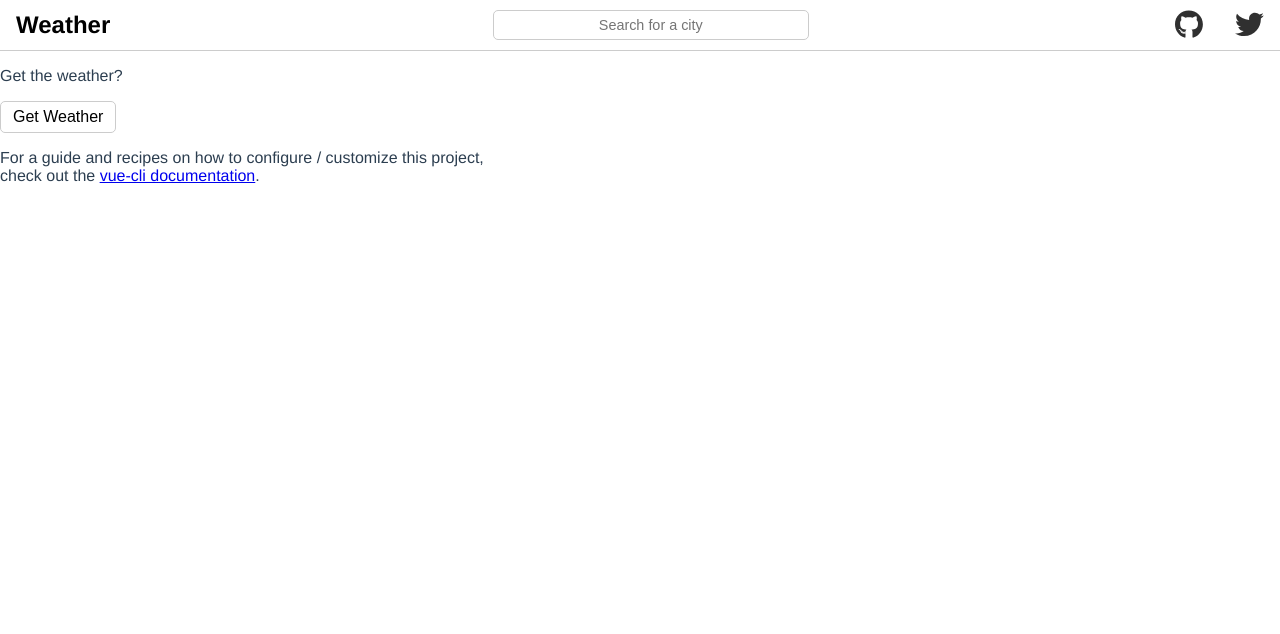
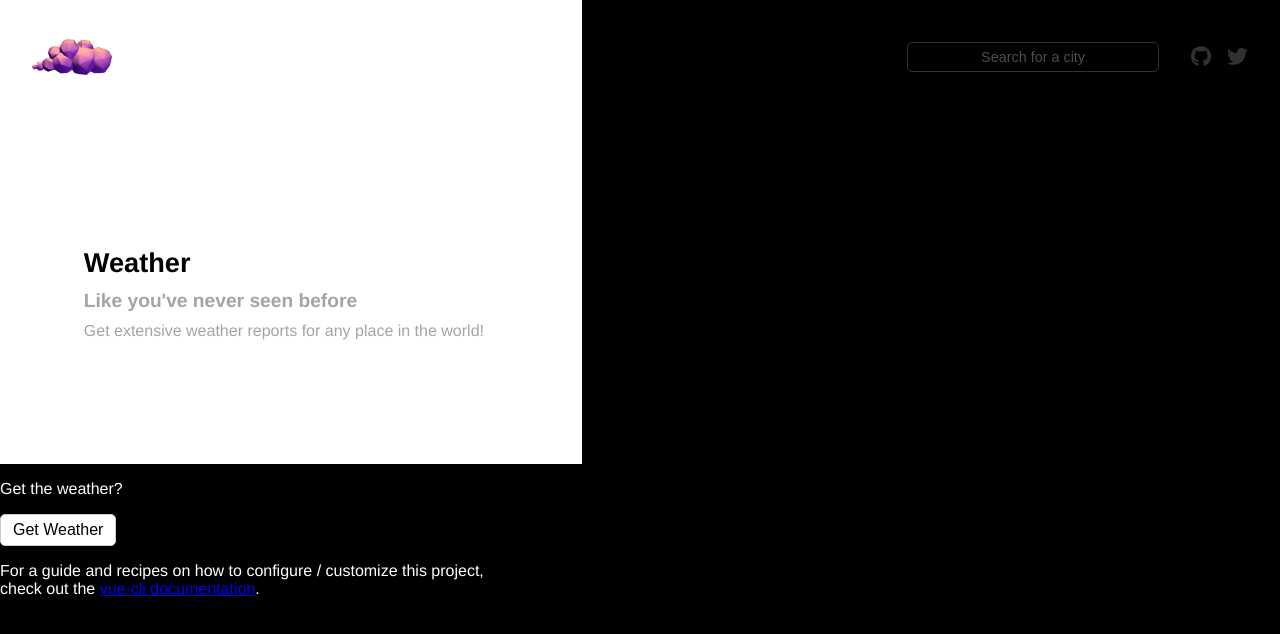
Before and after one commit to brandon-kong/better-weather-app, a Vue app: page / in a window 1280 px wide. Shown: the top 634 px of the page. Built offline with nearby package versions, Linux system fonts and the light colour scheme.

Commit message:
UI rework

```diff
--- a/src/App.vue
+++ b/src/App.vue
@@ -1,5 +1,4 @@
 <template>
-    <Navbar/>
     <router-view/>
     <footer>
         <p>
@@ -11,6 +10,7 @@
 </template>
 
 <style>
+
 body, h1 {
    padding: 0;
    margin: 0;
@@ -21,7 +21,7 @@ body, h1 {
     -webkit-font-smoothing: antialiased;
     -moz-osx-font-smoothing: grayscale;
     box-sizing: border-box;
-    color: #2c3e50;
+    color: #fff;
     padding: 0;
     margin: 0;
 }
@@ -36,12 +36,11 @@ nav a {
 <script>
 
 // States
-import Navbar from './components/Navbar/Main.vue'
+// import Navbar from './components/Navbar/Main.vue'
 
 export default {
     name: 'App',
     components: {
-        Navbar
     }
 }
 </script>
--- a/src/components/IconList/Main.vue
+++ b/src/components/IconList/Main.vue
@@ -18,12 +18,18 @@
         align-items: center;
         margin: 0;
         padding: 0;
-        gap: 2rem;
+        gap: 1rem;
     }
 
     .icon {
-        font-size: 1.8rem;
-        color: #303030;
+        font-size: 1.3rem;
+        color: #a4a4a4;
+        opacity: 0.3;
+        transition: all 0.3s ease;
+    }
+
+    .icon:hover {
+        opacity: 0.7;
     }
 </style>
 
--- a/src/components/Navbar/Main.vue
+++ b/src/components/Navbar/Main.vue
@@ -13,16 +13,19 @@
 
 <style scoped>
     .container {
-        padding: 0;
-        padding-left: 1rem;
-        padding-right: 1rem;
-        border-bottom: 1px solid #ccc;
+        padding: 0 2rem 0 2rem;
+        padding-top: 20px;
+        background: rgba(151, 149, 149, 0);
+
+        position: absolute;
+        top: 0px;
+        width: 100%;
     }
+
     .nav-container {
         display: flex;
         justify-content: space-between;
         align-items: center;
-        background: white;
         max-height: 60px;
         min-height: 50px;
     }
@@ -30,7 +33,7 @@
     .title {
         font-size: 1.5rem;
         font-weight: 600;
-        color: rgb(0, 0, 0);
+        color: #a4a4a4;
     }
 
 </style>
--- a/src/components/Searchbox/Main.vue
+++ b/src/components/Searchbox/Main.vue
@@ -16,15 +16,25 @@
         margin-left: 1rem;
     }
     .searchbox-input {
-        padding: 6px 4rem;
+        padding: 6px 2rem;
         font-size: .9rem;
         text-align: center;
-        border: 1px solid #ccc;
+        border: 1px solid #a4a4a4;
+        background: none;
         border-radius: 5px;
+        color: #ffffff;
+        opacity: 0.3;
+
+        transition: all 0.3s ease;
     }
 
     .searchbox-input:focus {
         outline: none;
+        opacity: .7;
+    }
+
+    .searchbox-input::placeholder {
+        color: #fff;
     }
 </style>
 <script>
--- /dev/null
+++ b/src/components/StackText/Main.vue
@@ -0,0 +1,55 @@
+<template>
+    <div class="stack-container">
+        <h1 class="stack-title">Weather</h1>
+        <h2 class="stack-subtitle">Like you've never seen before</h2>
+        <p class="stack-text">Get extensive weather reports for any place in the world!</p>
+    </div>
+</template>
+
+<style scoped>
+    h1, h2, p {
+        margin: 0;
+        padding: 5px 0;
+    }
+
+    .stack-container {
+        width: 80%;
+        margin: auto;
+        display: flex;
+        flex-direction: column;
+        justify-content: center;
+        align-items: flex-start;
+        text-align: left;
+        height: auto;
+    }
+
+    .stack-title {
+        font-size: 1.7rem;
+        font-weight: 900;
+        color: #000;
+        line-height: 1.2;
+    }
+
+    .stack-subtitle {
+        font-size: 1.2rem;
+        font-weight: 600;
+        color: #a4a4a4;
+        line-height: 1.1;
+    }
+
+    .stack-text {
+        font-size: 1rem;
+        font-weight: 400;
+        color: #a4a4a4;
+        line-height: 1.2;
+    }
+
+</style>
+
+<script>
+
+export default {
+    name: 'StackText'
+}
+
+</script>
--- a/src/views/HomeView.vue
+++ b/src/views/HomeView.vue
@@ -1,4 +1,18 @@
 <template>
+    <div class="container">
+        <div class="grid-item home-left">
+            <div class="mini-navbar left">
+                <img src="@/assets/logo.png" alt="logo" width="80" />
+            </div>
+            <StackText />
+        </div>
+        <div class="grid-item home-right">
+            <div class="mini-navbar right">
+                <Searchbox />
+                <IconList />
+            </div>
+        </div>
+    </div>
     <div class="home">
         <div v-if="location === null && loading === false">
             <p>Get the weather?</p>
@@ -22,12 +36,66 @@
     </div>
 </template>
 
+<style>
+
+    body {
+        background-color: #000;
+        color: #fff;
+    }
+
+    .container {
+        display: grid;
+        grid-template-columns: 5fr 6fr;
+    }
+
+    .grid-item {
+        padding: 2rem;
+    }
+
+    .mini-navbar {
+        display: flex;
+        justify-content: space-between;
+        align-items: center;
+        max-height: 60px;
+        min-height: 50px;
+    }
+
+    .mini-navbar.left {
+        padding-bottom: 10rem;
+    }
+
+    .mini-navbar.right {
+        justify-content: flex-end;
+        gap: 2rem;
+    }
+
+    .home-left {
+        grid-column-start: 1;
+        grid-column-end: 1;
+        background-color: #fff;
+        color: #000;
+
+        height: 50vh;
+    }
+
+    .home-right {
+        grid-column-start: 2;
+        grid-column-end: 2;
+        background-color: #000;
+        color: #fff;
+
+        height: 50vh;
+    }
+</style>
 <script>
 
 import { useLocationStore } from '@/stores/LocationStore'
 
 // Components
 import Button from '@/components/Home/Button.vue'
+import Searchbox from '@/components/Searchbox/Main.vue'
+import IconList from '@/components/IconList/Main.vue'
+import StackText from '@/components/StackText/Main.vue'
 
 export default {
     name: 'HomeView',
@@ -40,7 +108,10 @@ export default {
     },
 
     components: {
-        Button
+        Button,
+        Searchbox,
+        IconList,
+        StackText
     },
 
     created () {
```
Also changed, not shown: src/assets/hero_background.png (added), src/assets/logo.png.
